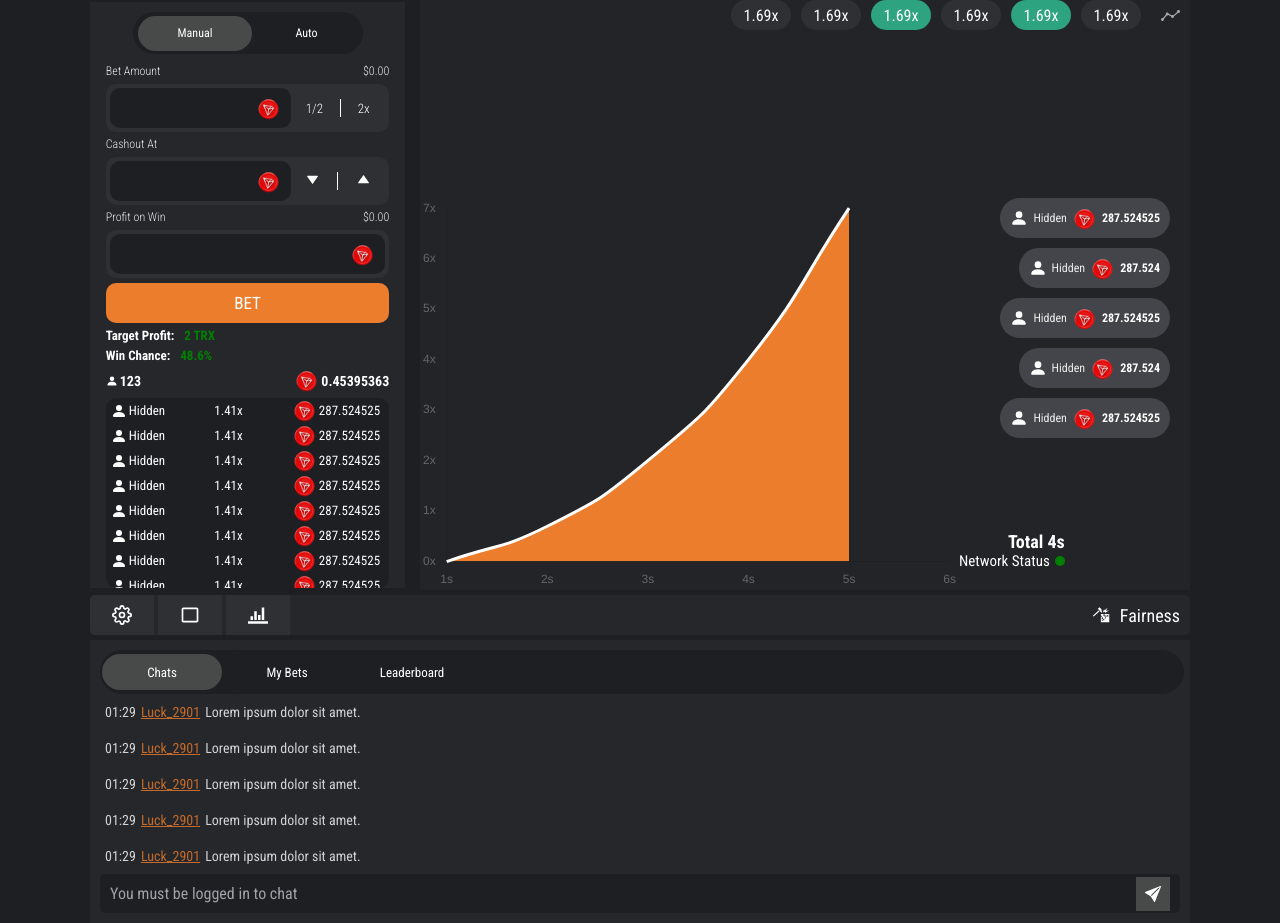
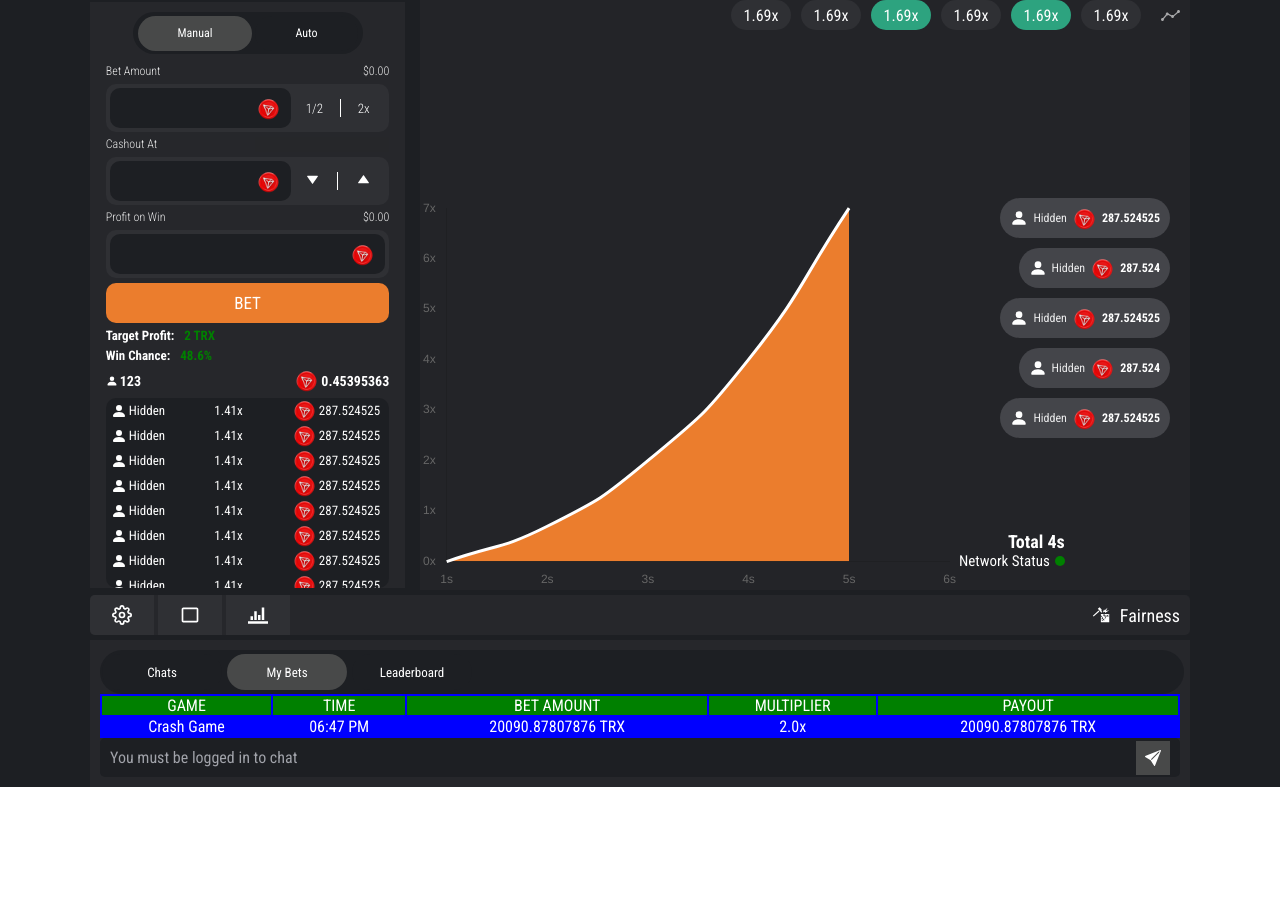
Before and after one commit to indic-mfaizk/demo, a React (Vite) app: page / in a window 1280 px wide. Both pictures are taken after a click on the button "My Bets". After the commit the page ends 800 px from the top, so only its background shows below. Built offline with nearby package versions, Linux system fonts and the light colour scheme.

Commit message:
bottom nav added

```diff
--- a/src/App.css
+++ b/src/App.css
@@ -266,6 +266,7 @@
   justify-content: flex-end;
   align-items: center;
   gap: 10px;
+  cursor: pointer;
 }
 .top-container-header-chips {
   background-color: #2f3034;
@@ -689,3 +690,16 @@
   gap: 5px;
   padding-bottom: 5px;
 }
+
+.bottom-tab-table {
+  table-layout: auto;
+  background-color: blue;
+  width: 100%;
+  text-align: center;
+  color: white;
+  /* border-spacing: 10px; */
+}
+.bottom-tab-table-head {
+  padding: 10px 0px;
+  background-color: green;
+}
--- a/src/App.jsx
+++ b/src/App.jsx
@@ -41,10 +41,16 @@ ChartJS.register(
   Tooltip,
   Filler
 );
+const bottomTabConst = {
+  CHAT: "CHAT",
+  MYBET: "MYBET",
+  LEADERBOARD: "LEADERBOARD",
+};
 const App = () => {
   // let [categories] = useState(["Manual", "Auto"]);
   const [isManualTab, setisManualTab] = useState(true);
   const [isControlTab, setIsControlTab] = useState(true);
+  const [currentBottomTab, setcurrentBottomTab] = useState(bottomTabConst.CHAT);
   const options = {
     responsive: true,
     tension: 0.5,
@@ -586,12 +592,35 @@ const App = () => {
       </div>
       <div className="bottom-container">
         <div className="bottom-container-tab-container">
-          <button className="bottom-container-tab-item bottom-container-tab-item-active">
+          <button
+            className={`bottom-container-tab-item ${
+              currentBottomTab === bottomTabConst.CHAT &&
+              "bottom-container-tab-item-active"
+            }`}
+            onClick={() => setcurrentBottomTab(bottomTabConst.CHAT)}
+          >
             Chats
           </button>
-          <button className="bottom-container-tab-item">My Bets</button>
-          <button className="bottom-container-tab-item">Leaderboard</button>
+          <button
+            className={`bottom-container-tab-item ${
+              currentBottomTab === bottomTabConst.MYBET &&
+              "bottom-container-tab-item-active"
+            }`}
+            onClick={() => setcurrentBottomTab(bottomTabConst.MYBET)}
+          >
+            My Bets
+          </button>
+          <button
+            className={`bottom-container-tab-item ${
+              currentBottomTab === bottomTabConst.LEADERBOARD &&
+              "bottom-container-tab-item-active"
+            }`}
+            onClick={() => setcurrentBottomTab(bottomTabConst.LEADERBOARD)}
+          >
+            Leaderboard
+          </button>
         </div>
+        {currentBottomTab === bottomTabConst.CHAT && (
           <ul className="bottom-container-list-container">
             {Array(10)
               .fill(1)
@@ -607,6 +636,29 @@ const App = () => {
                 </li>
               ))}
           </ul>
+        )}
+        {currentBottomTab === bottomTabConst.MYBET && (
+          <table className="bottom-tab-table">
+            <thead className="bottom-tab-table-head">
+              <tr className="bottom-tab-table-head-row">
+                <td className="bottom-tab-table-item">GAME</td>
+                <td className="bottom-tab-table-item">TIME</td>
+                <td className="bottom-tab-table-item">BET AMOUNT</td>
+                <td className="bottom-tab-table-item">MULTIPLIER</td>
+                <td className="bottom-tab-table-item">PAYOUT</td>
+              </tr>
+            </thead>
+            <tbody className="bottom-tab-table-body">
+              <tr className="bottom-tab-table-data-row">
+                <td className="bottom-tab-table-item">Crash Game</td>
+                <td className="bottom-tab-table-item">06:47 PM</td>
+                <td className="bottom-tab-table-item">20090.87807876 TRX</td>
+                <td className="bottom-tab-table-item">2.0x</td>
+                <td className="bottom-tab-table-item">20090.87807876 TRX</td>
+              </tr>
+            </tbody>
+          </table>
+        )}
         <div className="bottom-chat-container">
           <h1 className="bottom-chat-container-text">
             You must be logged in to chat
```
Lines whose indentation alone changed are shown as unchanged.
